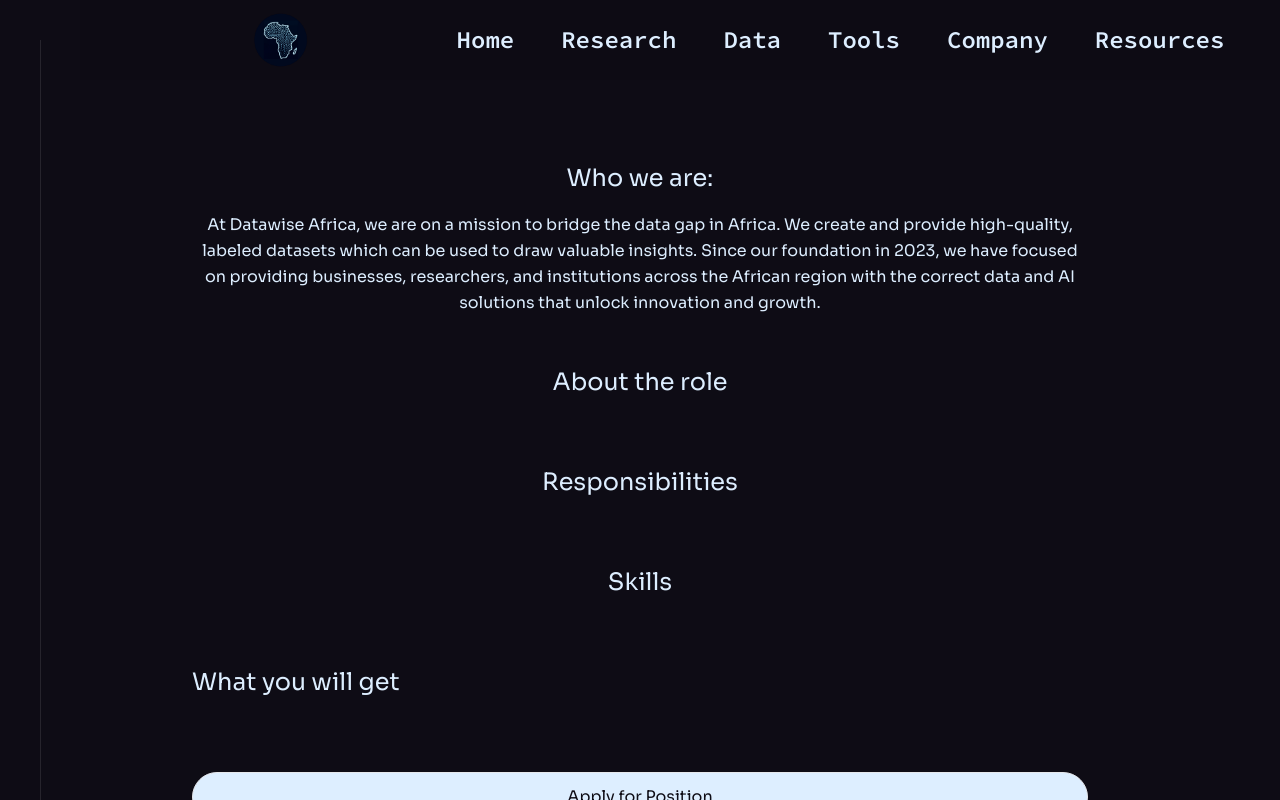
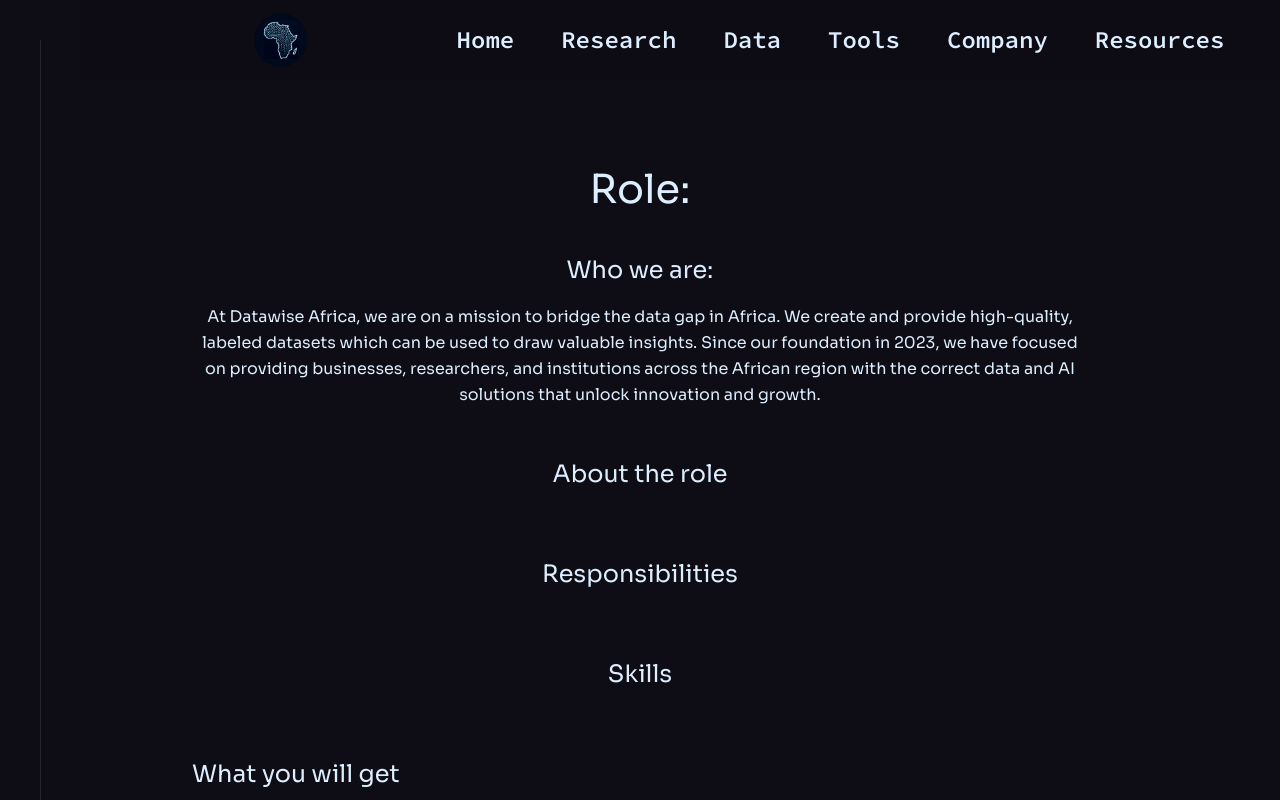
Before and after one commit to Datawise-Africa/datawise_frontend, a React (Vite) app: page /job-description in a window 1280 px wide. Shown: the top 800 px of the page. Built offline with nearby package versions, Linux system fonts and the light colour scheme.

Commit message:
Added role title to JobDescription page

```diff
--- a/src/pages/company/JobDescription.jsx
+++ b/src/pages/company/JobDescription.jsx
@@ -13,6 +13,7 @@ const JobDescription = () => {
   return (
     <Section className="mt-10">
       <div className="container mx-auto px-6 lg:px-16 flex flex-col mt-10 mb-10 items-center justify-center max-w-screen-lg">
+        <h3 className="h3 mb-4 md:mb-8">Role: {position?.title}</h3>
         {/* Who we are */}
         <div className="text-center mb-8">
           <h5 className="h5 mb-4">Who we are:</h5>
```
